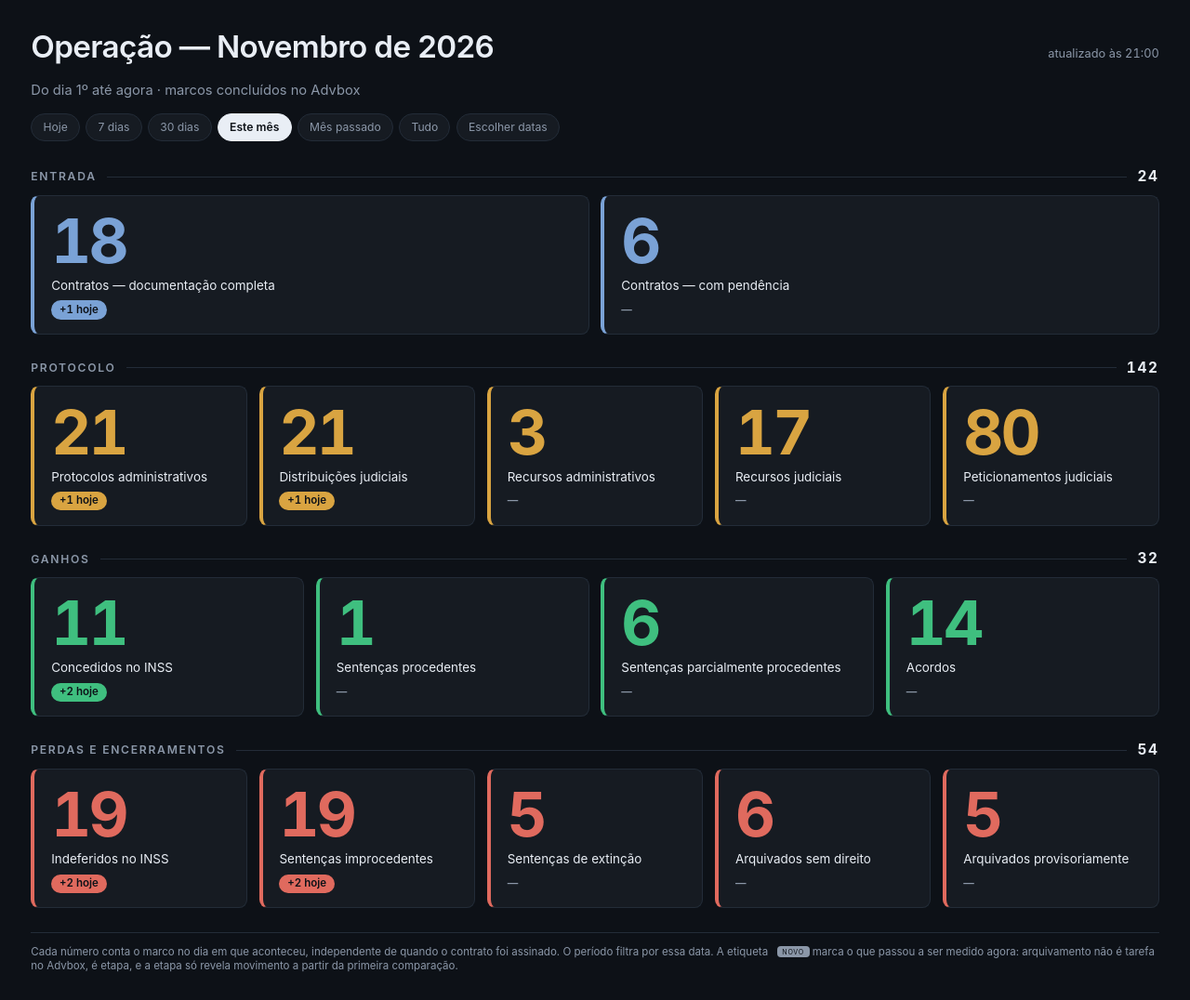
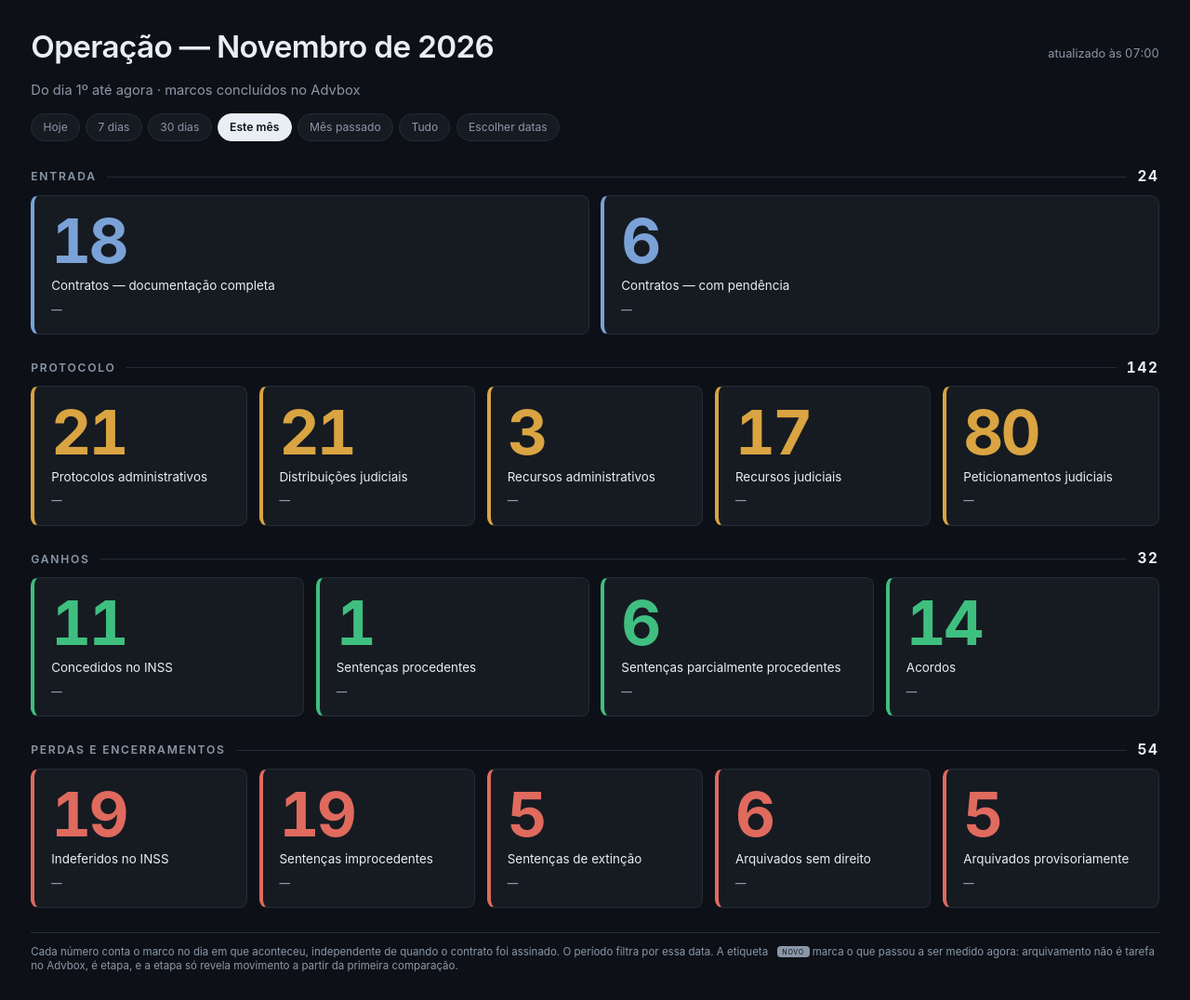
Before and after one commit to Patricia186/painel-operacao, a plain HTML site: page index.html in a window 1280 px wide. Shown: the whole page at 93% size. Drawn offline with Linux system fonts and the light colour scheme.

Commit message:
atualiza painel de operação

```diff
--- a/index.html
+++ b/index.html
@@ -112,7 +112,7 @@
       </span>
     </div>
   </div>
-  <p class="relogio">atualizado às 21:00</p>
+  <p class="relogio">atualizado às 07:00</p>
 </header>
 
     <section class="bloco neutro" data-bloco="Entrada">
@@ -122,7 +122,7 @@
         <span class="lupa">ver processos</span>
         <p class="valor">18</p>
         <p class="rotulo">Contratos — documentação completa</p>
-        <span class="hoje">+1 hoje</span>
+        <span class="hoje vazio">—</span>
       </article>
       <article class="cartao neutro" data-marco="Contratos — com pendência">
         <span class="lupa">ver processos</span>
@@ -138,13 +138,13 @@
         <span class="lupa">ver processos</span>
         <p class="valor">21</p>
         <p class="rotulo">Protocolos administrativos</p>
-        <span class="hoje">+1 hoje</span>
+        <span class="hoje vazio">—</span>
       </article>
       <article class="cartao andamento" data-marco="Distribuições judiciais">
         <span class="lupa">ver processos</span>
         <p class="valor">21</p>
         <p class="rotulo">Distribuições judiciais</p>
-        <span class="hoje">+1 hoje</span>
+        <span class="hoje vazio">—</span>
       </article>
       <article class="cartao andamento" data-marco="Recursos administrativos">
         <span class="lupa">ver processos</span>
@@ -172,7 +172,7 @@
         <span class="lupa">ver processos</span>
         <p class="valor">11</p>
         <p class="rotulo">Concedidos no INSS</p>
-        <span class="hoje">+2 hoje</span>
+        <span class="hoje vazio">—</span>
       </article>
       <article class="cartao bom" data-marco="Sentenças procedentes">
         <span class="lupa">ver processos</span>
@@ -200,13 +200,13 @@
         <span class="lupa">ver processos</span>
         <p class="valor">19</p>
         <p class="rotulo">Indeferidos no INSS</p>
-        <span class="hoje">+2 hoje</span>
+        <span class="hoje vazio">—</span>
       </article>
       <article class="cartao ruim" data-marco="Sentenças improcedentes">
         <span class="lupa">ver processos</span>
         <p class="valor">19</p>
         <p class="rotulo">Sentenças improcedentes</p>
-        <span class="hoje">+2 hoje</span>
+        <span class="hoje vazio">—</span>
       </article>
       <article class="cartao ruim" data-marco="Sentenças de extinção">
         <span class="lupa">ver processos</span>
@@ -258,7 +258,7 @@ const INDICE = {"2026-01-05":{"Distribui\u00e7\u00f5es judiciais":[0,1,2,3,4],"C
 // Quem é cada processo. Vem VAZIO na versão pública — e é a ausência desta
 // lista que impede a página publicada de mostrar nome de cliente.
 const PROCESSOS = [];
-const HOJE = "2026-11-17";
+const HOJE = "2026-11-18";
 const MESES = ["Janeiro", "Fevereiro", "Março", "Abril", "Maio", "Junho", "Julho", "Agosto", "Setembro", "Outubro", "Novembro", "Dezembro"];
 
 const cartoes = [...document.querySelectorAll(".cartao")];
```
